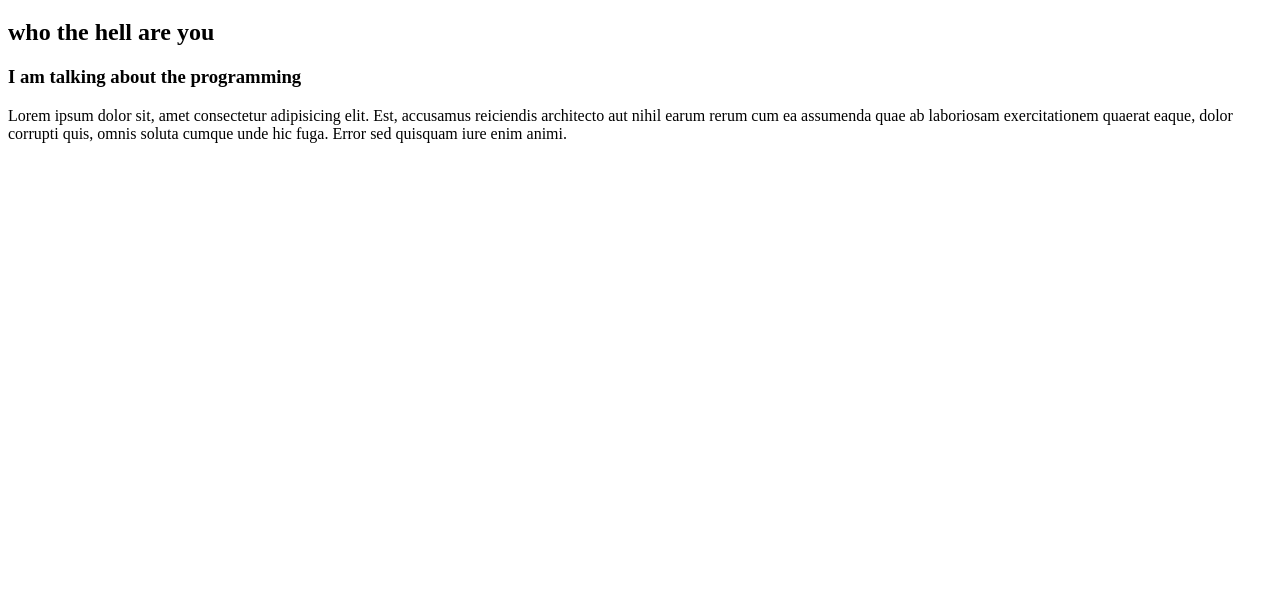
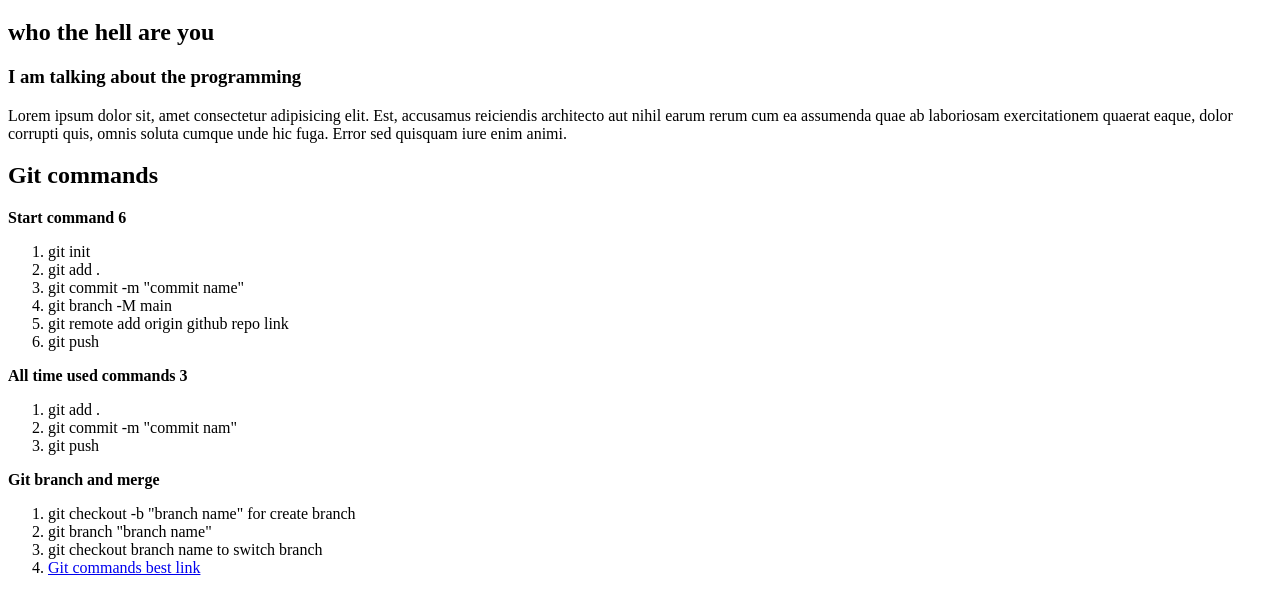
Before and after one commit to sadik-nazrul/sadik-nazrul, a plain HTML site: page index.html in a window 1280 px wide. Shown: the part 61-672 px from the top of the page. Drawn offline with Linux system fonts and the light colour scheme.

Commit message:
command addeded

```diff
--- a/index.html
+++ b/index.html
@@ -11,5 +11,28 @@
     <h2>who the hell are you</h2>
     <h3>I am talking about the programming</h3>
     <p>Lorem ipsum dolor sit, amet consectetur adipisicing elit. Est, accusamus reiciendis architecto aut nihil earum rerum cum ea assumenda quae ab laboriosam exercitationem quaerat eaque, dolor corrupti quis, omnis soluta cumque unde hic fuga. Error sed quisquam iure enim animi.</p>
+    <h2>Git commands</h2>
+    <strong>Start command 6</strong>
+    <ol>
+        <li>git init</li>
+        <li>git add .</li>
+        <li>git commit -m "commit name"</li>
+        <li>git branch -M main</li>
+        <li>git remote add origin github repo link</li>
+        <li>git push</li>
+    </ol>
+    <strong>All time used commands 3</strong>
+    <ol>
+        <li>git add .</li>
+        <li>git commit -m "commit nam"</li>
+        <li>git push</li>
+    </ol>
+    <strong>Git branch and merge</strong>
+    <ol>
+        <li>git checkout -b "branch name" for create branch</li>
+        <li>git branch "branch name"</li>
+        <li>git checkout branch name to switch branch</li>
+        <li><a href="hhttps://github.com/joshnh/Git-Commands">Git commands best link</a></li>
+    </ol>
 </body>
 </html>
```
